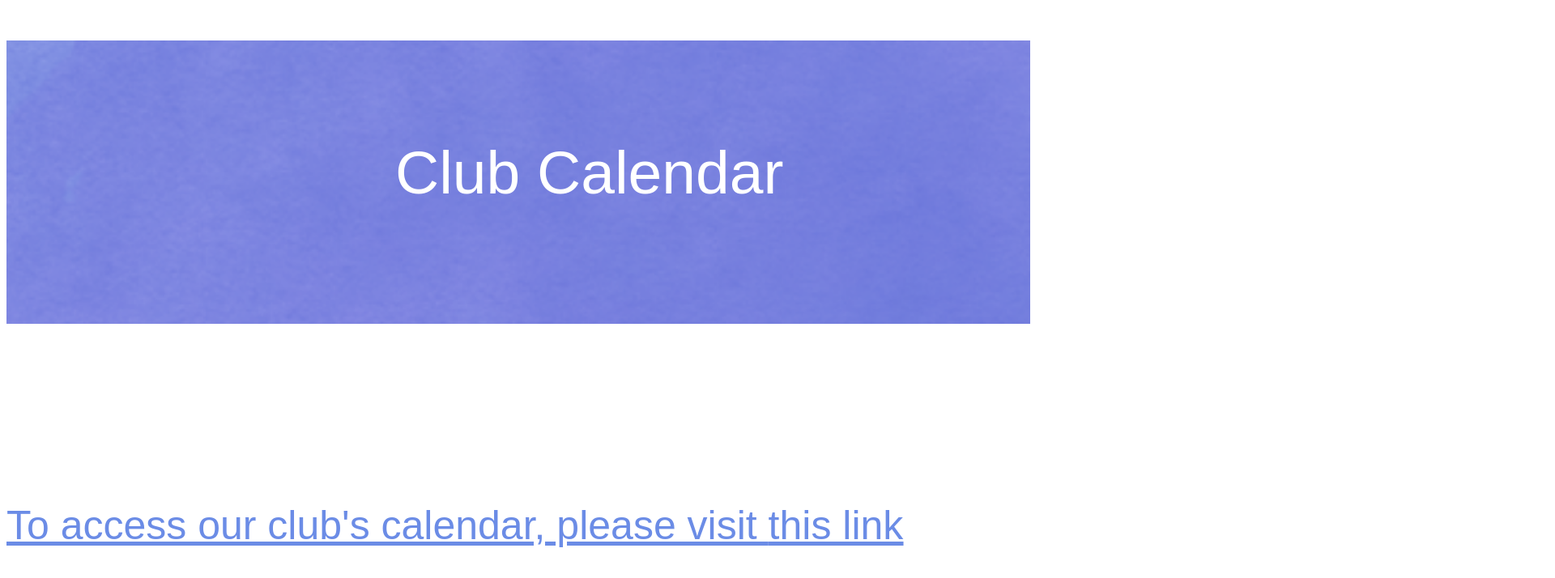
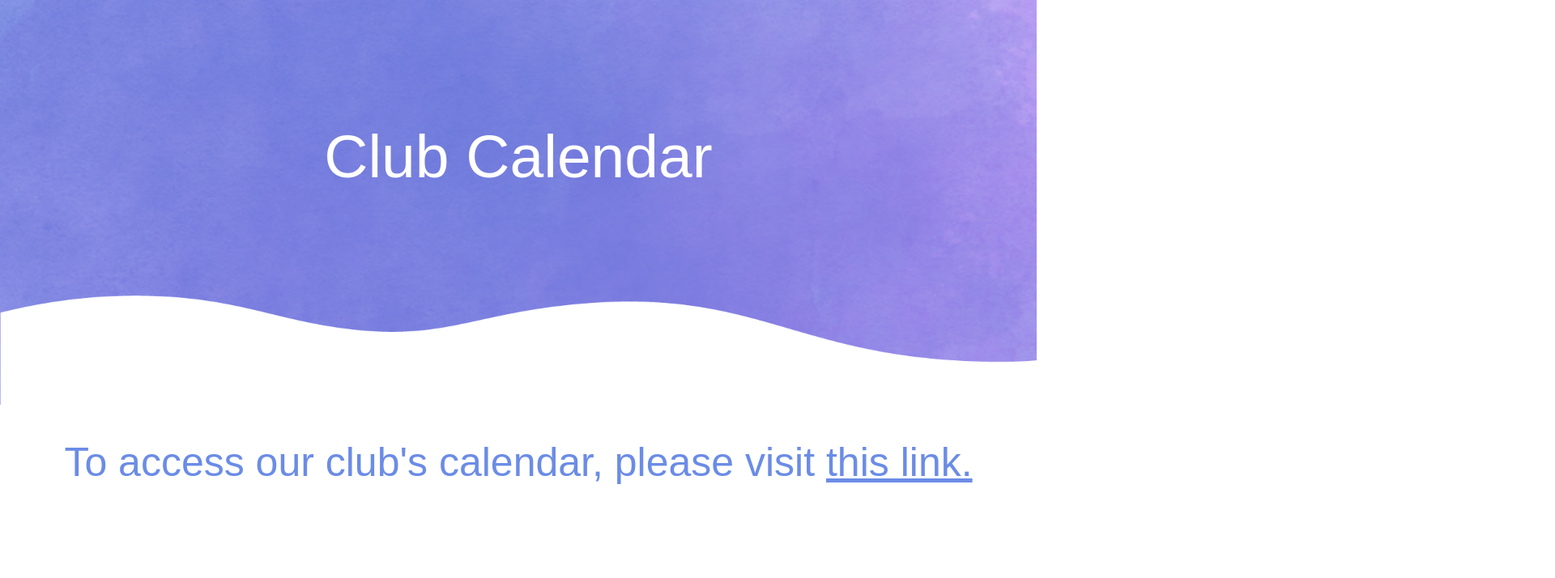
Before and after one commit to bca-code-for-charity/upstanders-web, a plain HTML site: page templates/calendar.html in a window 1280 px wide. Shown: the top 714 px of the page at 81% size, 1920 px wide, since content can reach past the window. Drawn offline with Linux system fonts and the light colour scheme; a web font is replaced by a local one.

Commit message:
stabilize other pages

```diff
--- a/templates/calendar.html
+++ b/templates/calendar.html
@@ -2,51 +2,82 @@
 <html lang="en">
   <head>
     <meta charset="UTF-8" />
-    <meta http-equiv="X-UA-Compatible" />
+    <meta http-equiv="X-UA-Compatible" content="IE=edge" />
     <meta name="viewport" content="width=device-width, initial-scale=1.0" />
     <title>Upstanders Club</title>
     <link rel="stylesheet" href="https://use.typekit.net/uqe5gtd.css" />
     <style>
-     h1 {
-        vertical-align: middle;
+      html {
+        margin: 0;
+        font-weight: 900;
+        overflow: hidden;
+        font-family: filson-soft, sans-serif;
+      }
+      body {
+        width: 100%;
+        margin: 0;
+      }
+      h1 {
+        margin: 0;
+        position: relative;
+        top: 150px;
+        text-align: center;
         font-size: 75px;
-        font-family: filson-soft, sans-serif;
         font-weight: 500;
         font-style: normal;
         color: white;
-        position:relative;
-        left:480px; top:120px;
       }
-      #h2 {
+      h2 {
         color: #6b8ce6;
         font-size: 50px;
-        font-family: filson-soft, sans-serif;
         font-weight: 500;
         font-style: normal;
-        text-align: left;
-        position: relative;
-        top: 200px;
+        text-align: center;
       }
       #headerarea {
         width: 100%;
-        height: 350px;
+        height: 500px;
         background-image: url("/static/styles/background_image.png");
-        background-repeat: repeat-x;
-        background-size: 300% auto;
+        background-size: 150% auto;
         margin: 0;
         padding: 0%;
+        overflow-x: hidden;
+      }
+      #change {
+        position: absolute;
+        top: 365px;
+        height: 140px;
+        width: 4000px;
+        background-size: 100%;
+        background-repeat: repeat-x;
+        background-image: url("/static/styles/wave_image.png");
+        margin: 0;
+        padding: 0;
+        overflow-x: hidden;
+      }
+      a {
+        color: #6b8ce6;
+        text-decoration: none;
+        margin-left: 20px;
+        margin-right: 20px;
+      }
+      em {
+        text-decoration: underline;
+        font-style: normal;
       }
 
     </style>
   </head>
   <body>
-    <div id="headerarea" >
+    <div id="headerarea">
       <h1>Club Calendar</h1>
+      <div id="change"></div>
     </div>
     <div id="information">
-      <h2></h2>
-      <a id = "h2" href="https://www.calendar.google.com">To access our club's calendar, please visit <u>this link</u></a>
-
+      <h2>
+        <a id="h2" href="https://www.calendar.google.com"
+          >To access our club's calendar, please visit <em>this link.</em></a
+        >
+      </h2>
     </div>
   </body>
-</html>
```
Also changed, not shown: templates/be_a_friend.html (+50 -18 lines), static/styles/wave_image.png (added).
